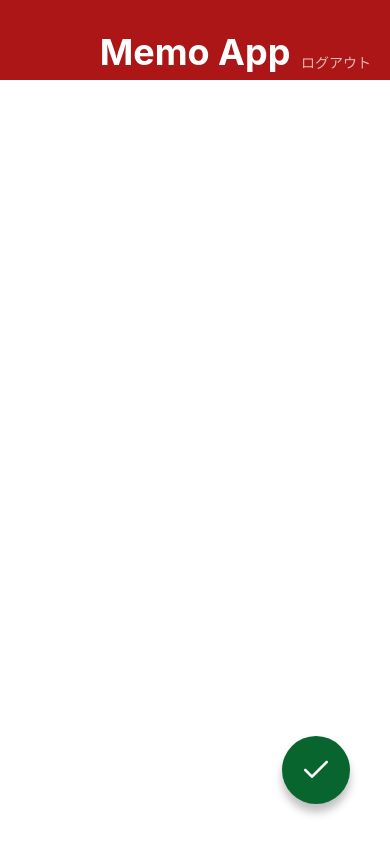
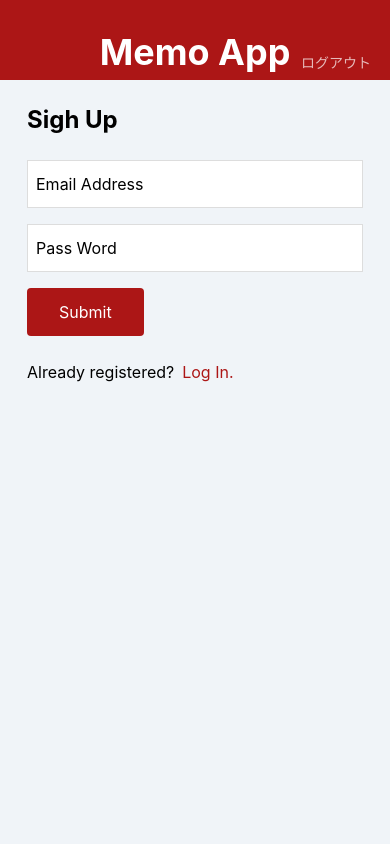
Before and after one commit to TsuyoshiTamae/MemoApp, a React Native app: screen / in a window 390 px wide. Built offline with nearby package versions, Linux system fonts and the light colour scheme.

Commit message:
Create LogInScreen and SighUpScreen

```diff
--- a/App.jsx
+++ b/App.jsx
@@ -3,10 +3,12 @@
 // import MemoListScreen from './src/screens/MemoListScreen';
 // import MemoDetailScreen from './src/screens/MemoDetailScreen';
 // import MemoEditScreen from './src/screens/MemoEditScreen';
-import MemoCreateScreen from './src/screens/MemoCreateScreen';
+// import MemoCreateScreen from './src/screens/MemoCreateScreen';
+// import LogInScreen from './src/screens/LogInScreen';
+import SighUpScreen from './src/screens/SighUpScreen';
 
 export default function App() {
   return (
-    <MemoCreateScreen />
+    <SighUpScreen />
   );
 }
--- /dev/null
+++ b/src/components/Button.jsx
@@ -0,0 +1,32 @@
+import { string } from 'prop-types';
+import React from 'react';
+import { View, Text, StyleSheet } from 'react-native';
+
+export default function Button(props) {
+  const { label } = props;
+  return (
+    <View style={styles.buttonContainer}>
+      <Text style={styles.buttonLabel}>{label}</Text>
+    </View>
+  );
+}
+
+Button.propTypes = {
+  label: string.isRequired,
+};
+
+const styles = StyleSheet.create({
+  buttonContainer: {
+    backgroundColor: '#AC1616',
+    borderRadius: 4,
+    alignSelf: 'flex-start',
+    marginBottom: 24,
+  },
+  buttonLabel: {
+    fontSize: 16,
+    lineHeight: 32,
+    paddingHorizontal: 32,
+    paddingVertical: 8,
+    color: '#ffffff',
+  },
+});
--- /dev/null
+++ b/src/screens/LogInScreen.jsx
@@ -0,0 +1,64 @@
+import React from 'react';
+import {
+  View, Text, TextInput, StyleSheet,
+} from 'react-native';
+
+import AddBar from '../components/AppBar';
+import Button from '../components/Button';
+
+export default function LogIn() {
+  return (
+    <View style={styles.container}>
+      <AddBar />
+      <View style={styles.inner}>
+        <Text style={styles.Title}>Log In</Text>
+        <TextInput style={styles.input} value="Email Address" />
+        <TextInput style={styles.input} value="Pass Word" />
+        <Button label="Submit" />
+        <View style={styles.footer}>
+          <Text style={styles.footerText}>Not registered?</Text>
+          <Text style={styles.footerLink}>Sigh up here!</Text>
+        </View>
+      </View>
+    </View>
+  );
+}
+
+const styles = StyleSheet.create({
+  container: {
+    flex: 1,
+    backgroundColor: '#F0F4F8',
+  },
+  inner: {
+    paddingHorizontal: 27,
+    paddingVertical: 24,
+  },
+  Title: {
+    fontSize: 24,
+    lineHeight: 32,
+    fontWeight: 'bold',
+    marginBottom: 24,
+  },
+  input: {
+    fontSize: 16,
+    height: 48,
+    borderColor: '#DDDDDD',
+    borderWidth: 1,
+    backgroundColor: '#ffffff',
+    paddingHorizontal: 8,
+    marginBottom: 16,
+  },
+  footerText: {
+    fontSize: 16,
+    lineHeight: 24,
+    marginRight: 8,
+  },
+  footerLink: {
+    fontSize: 16,
+    lineHeight: 24,
+    color: '#AC1616',
+  },
+  footer: {
+    flexDirection: 'row',
+  },
+});
--- /dev/null
+++ b/src/screens/SighUpScreen.jsx
@@ -0,0 +1,64 @@
+import React from 'react';
+import {
+  View, Text, TextInput, StyleSheet,
+} from 'react-native';
+
+import AddBar from '../components/AppBar';
+import Button from '../components/Button';
+
+export default function SighUpScreen() {
+  return (
+    <View style={styles.container}>
+      <AddBar />
+      <View style={styles.inner}>
+        <Text style={styles.Title}>Sigh Up</Text>
+        <TextInput style={styles.input} value="Email Address" />
+        <TextInput style={styles.input} value="Pass Word" />
+        <Button label="Submit" />
+        <View style={styles.footer}>
+          <Text style={styles.footerText}>Already registered?</Text>
+          <Text style={styles.footerLink}>Log In.</Text>
+        </View>
+      </View>
+    </View>
+  );
+}
+
+const styles = StyleSheet.create({
+  container: {
+    flex: 1,
+    backgroundColor: '#F0F4F8',
+  },
+  inner: {
+    paddingHorizontal: 27,
+    paddingVertical: 24,
+  },
+  Title: {
+    fontSize: 24,
+    lineHeight: 32,
+    fontWeight: 'bold',
+    marginBottom: 24,
+  },
+  input: {
+    fontSize: 16,
+    height: 48,
+    borderColor: '#DDDDDD',
+    borderWidth: 1,
+    backgroundColor: '#ffffff',
+    paddingHorizontal: 8,
+    marginBottom: 16,
+  },
+  footerText: {
+    fontSize: 16,
+    lineHeight: 24,
+    marginRight: 8,
+  },
+  footerLink: {
+    fontSize: 16,
+    lineHeight: 24,
+    color: '#AC1616',
+  },
+  footer: {
+    flexDirection: 'row',
+  },
+});
```
